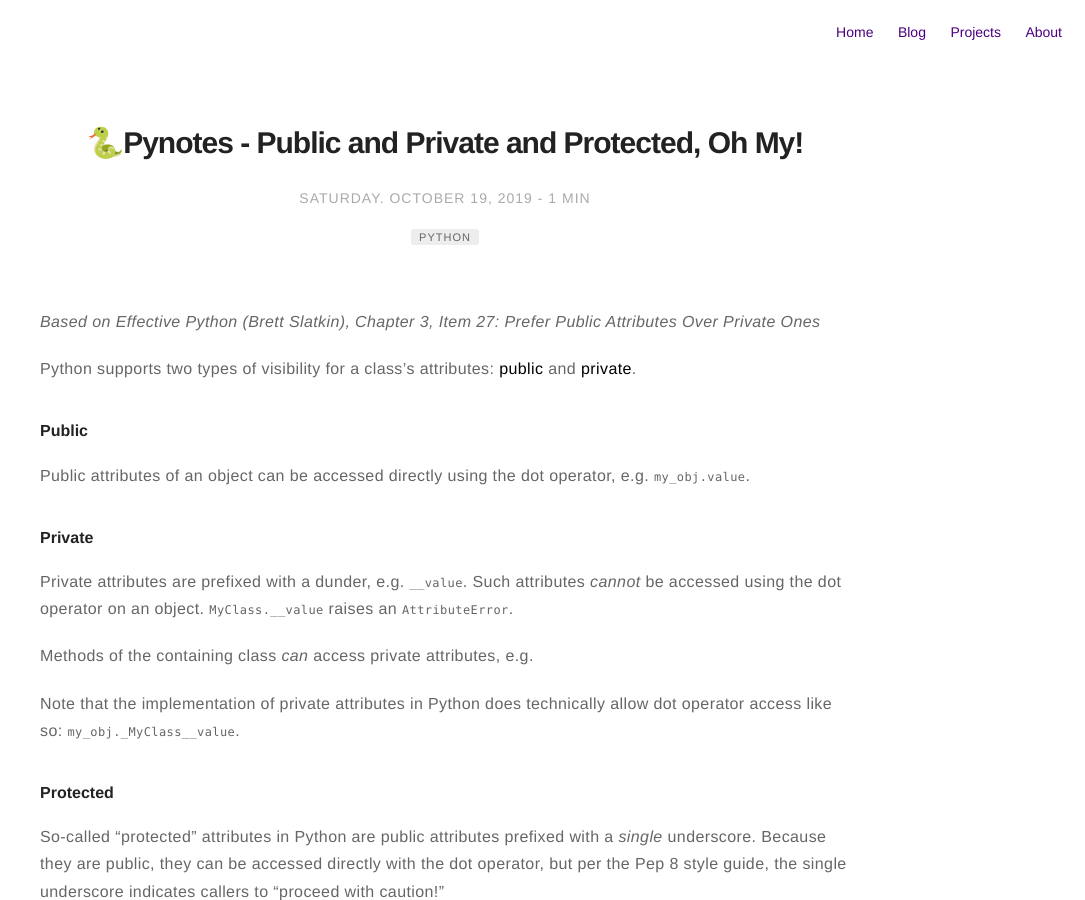
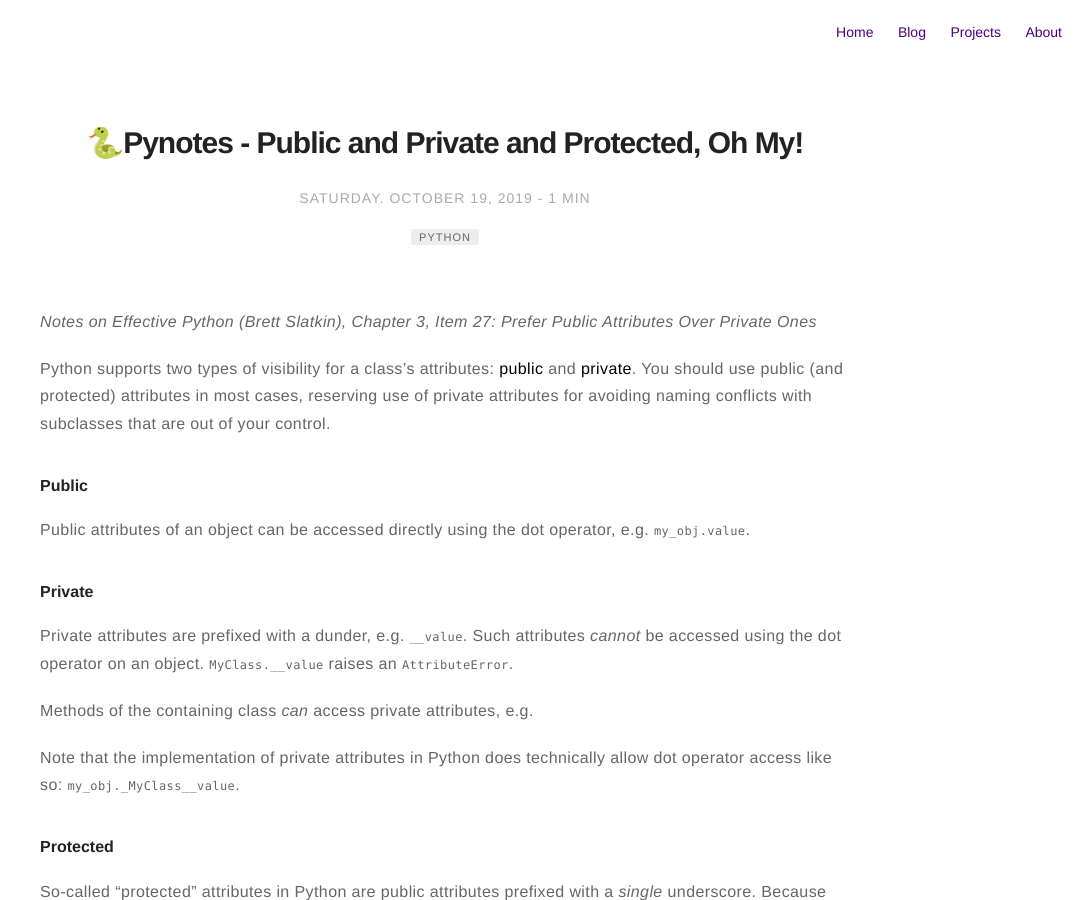
Before and after one commit to grahamplace/grahamplace.github.io, a Jekyll site: the page built from _posts/2019-10-19-pynotes-public-private.markdown, in a window 1280 px wide and 900 px high. Shown: the whole window, without its empty margins (195-1280 px from the left). Built offline with Jekyll 4.4.1, drawn with Linux system fonts in a browser that asks for light colours.

Commit message:
Pynotes: public/private attributes add usage note

```diff
--- a/_posts/2019-10-19-pynotes-public-private.markdown
+++ b/_posts/2019-10-19-pynotes-public-private.markdown
@@ -9,9 +9,9 @@ category: blog
 author: grahamplace
 externalLink: false
 ---
-_Based on Effective Python (Brett Slatkin), Chapter 3, Item 27: Prefer Public Attributes Over Private Ones_
+_Notes on Effective Python (Brett Slatkin), Chapter 3, Item 27: Prefer Public Attributes Over Private Ones_
 
-Python supports two types of visibility for a class's attributes: **public** and **private**.
+Python supports two types of visibility for a class's attributes: **public** and **private**. You should use public (and protected) attributes in most cases, reserving use of private attributes for avoiding naming conflicts with subclasses that are out of your control.
 
 #### Public
 Public attributes of an object can be accessed directly using the dot operator, e.g. `my_obj.value`.
```
